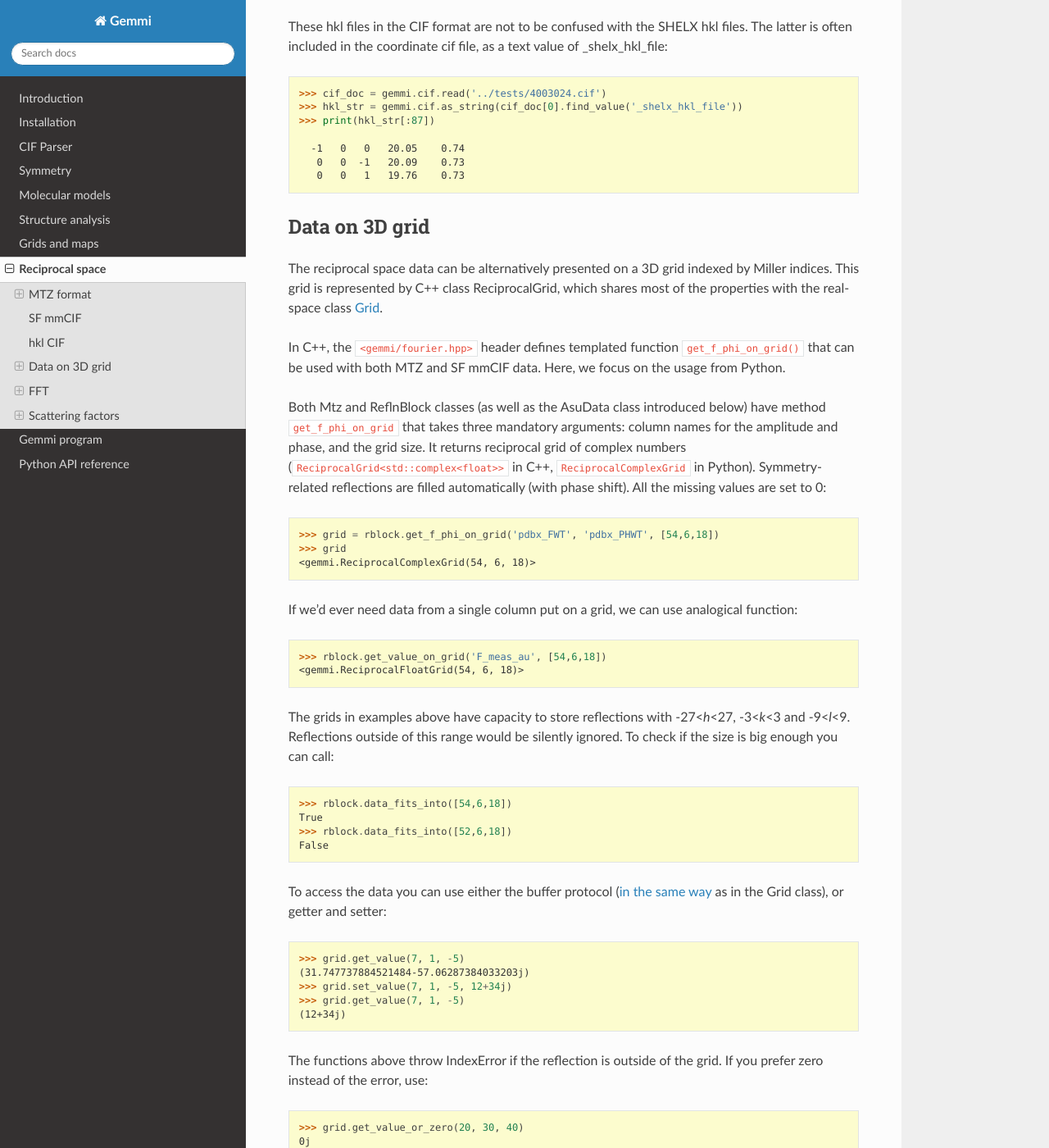
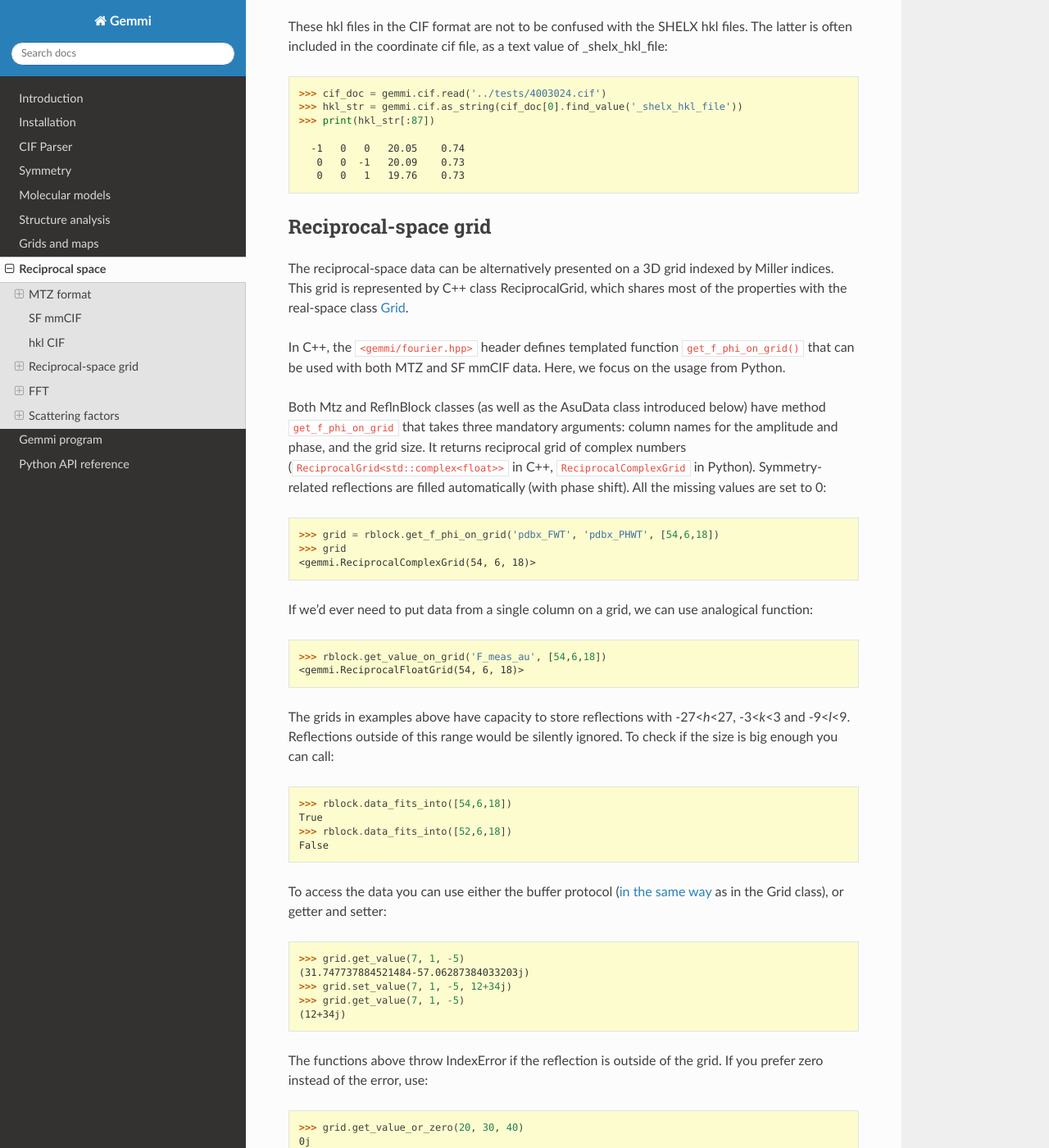
Before and after one commit to project-gemmi/gemmi, a Sphinx documentation site: the page built from docs/hkl.rst, in a window 1280 px wide and 1400 px high, scrolled down 16149 px. Shown: the whole window at 82% size. Built offline with Sphinx 7.4.7 and the Read the Docs theme 2.0.0, drawn with Linux system fonts in a browser that asks for light colours; some of the changed text lies outside the part shown.

Commit message:
add helper functions to ReciprocalGrid: calculate_d(Point)

```diff
--- a/docs/hkl.rst
+++ b/docs/hkl.rst
@@ -849,10 +849,10 @@
      0   0   1   19.76    0.73
 
 
-Data on 3D grid
-===============
-
-The reciprocal space data can be alternatively presented on a 3D grid
+Reciprocal-space grid
+=====================
+
+The reciprocal-space data can be alternatively presented on a 3D grid
 indexed by Miller indices.
 This grid is represented by C++ class ReciprocalGrid,
 which shares most of the properties with the real-space
@@ -877,7 +877,7 @@
   >>> grid
   <gemmi.ReciprocalComplexGrid(54, 6, 18)>
 
-If we'd ever need data from a single column put on a grid,
+If we'd ever need to put data from a single column on a grid,
 we can use analogical function:
 
 .. doctest::
@@ -925,8 +925,17 @@
   ...    pass
   >>> point.value  # point is the last point from the iteration
   (-178.310546875+99.20561218261719j)
+
+Miller indices and resolution corresponding to the point can be obtained with:
+
+.. doctest::
+
   >>> grid.to_hkl(point)
   [-1, -1, -1]
+  >>> grid.calculate_1_d2(point)
+  0.04960193997923228
+  >>> grid.calculate_d(point)
+  4.490044743125198
 
 
 .. _asu_data:
```
Also changed, not shown: 2 other files.
